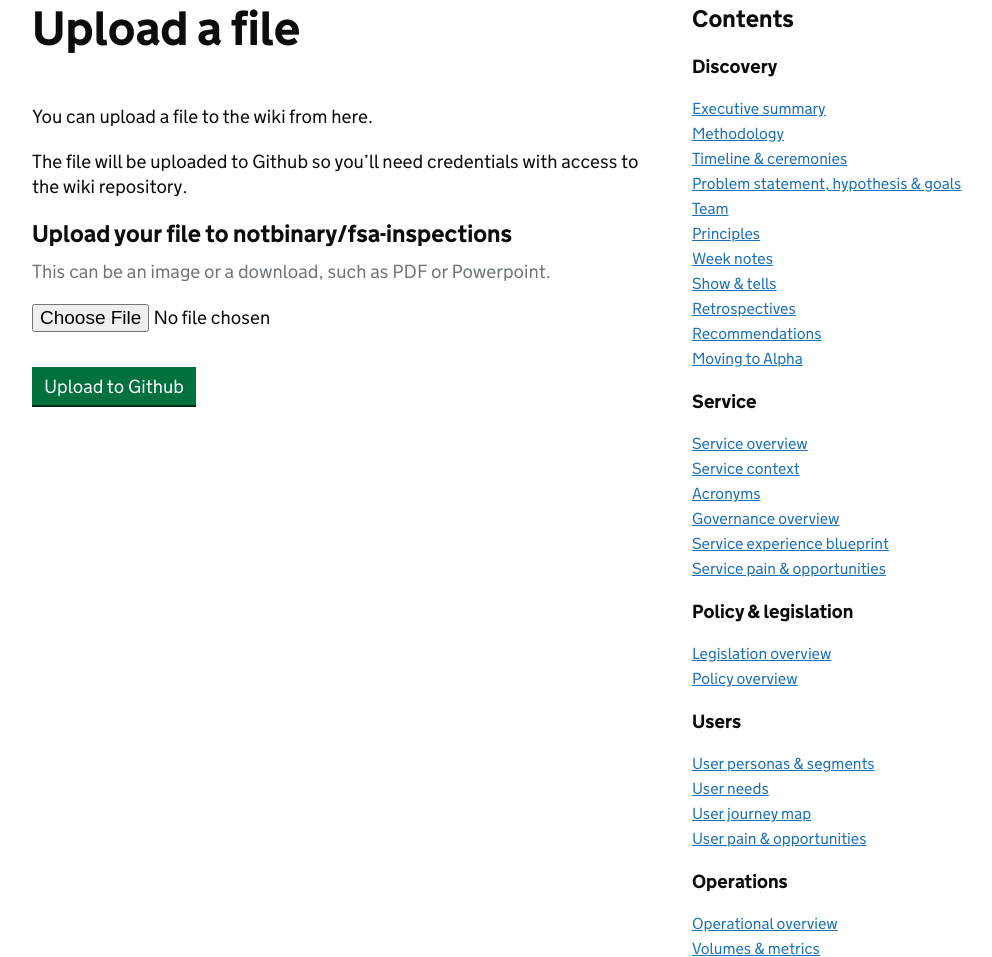
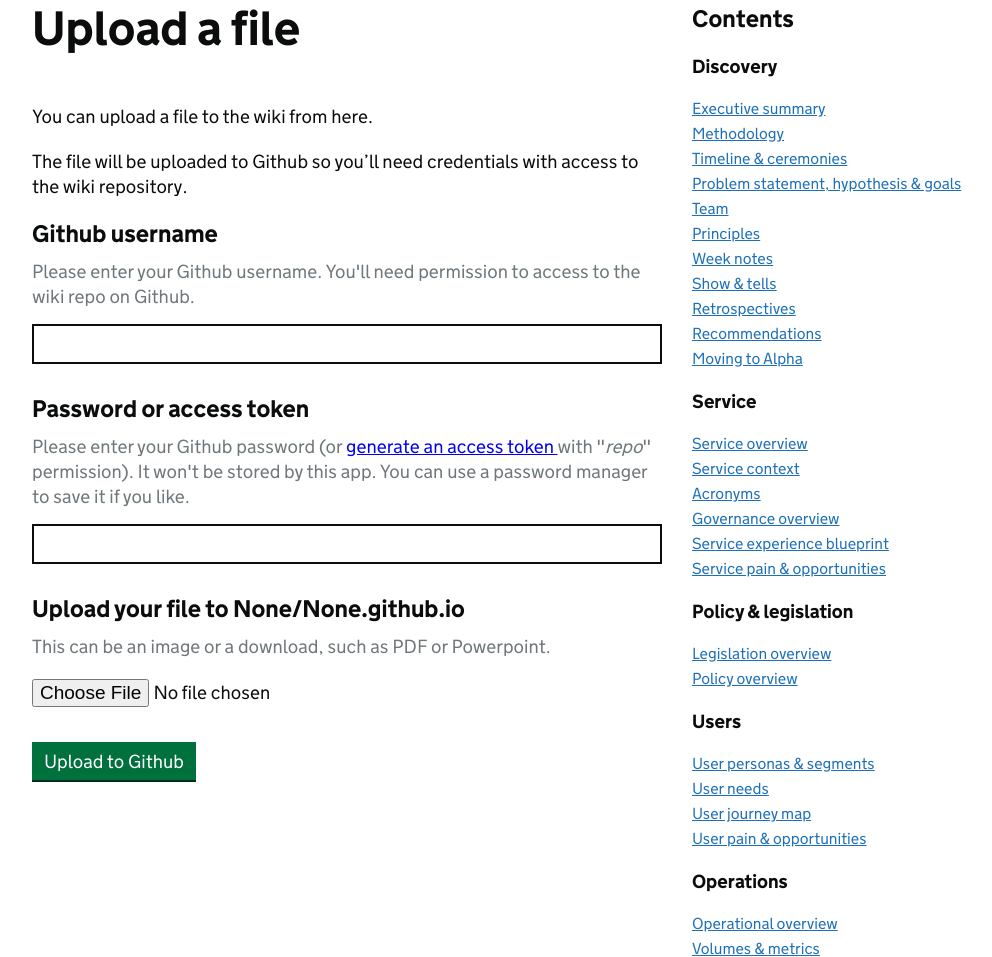
Before and after one commit to davidcarboni/wikload, a Flask app: page /Upload in a window 1280 px wide. Shown: the part 146-1103 px from the top of the page, without its empty margins (128-1120 px from the left). Run offline with Flask 2, Linux system fonts and the light colour scheme; parts of the project's set-up code (start-up, migrations or seed data) failed here and were passed over; some libraries are stand-ins or nearby versions.

Commit message:
Added Github authentication fields.

```diff
--- a/app/templates/upload.html
+++ b/app/templates/upload.html
@@ -101,36 +101,41 @@
 
       <form method="post" action="/upload" enctype="multipart/form-data">
 
-        <!-- <div class="govuk-form-group">
-          <label class="govuk-label govuk-label--m" for="email">
+        <div class="govuk-form-group">
+          <label class="govuk-label govuk-label--m" for="username">
               Github username
           </label>
           <span id="username-hint" class="govuk-hint">
-            Please enter your Github username. You must have permission to access to the wiki repo on Github.
+              Please enter your Github username.
+              You'll need permission to access to the wiki repo on Github.
           </span>
-          <input class="govuk-input" id="email" name="email" type="email" autocomplete="email" spellcheck="false">
+          <input class="govuk-input" id="username" name="username" type="text" autocomplete="email" spellcheck="false">
         </div>
 
         <div class="govuk-form-group">
           <label class="govuk-label govuk-label--m" for="password">
-              Github password
+              Password or access token
           </label>
           <span id="password-hint" class="govuk-hint">
-            Please enter your Github password (or access token). This will be sent directly to Github. It will never be stored by this app.
+              Please enter your Github password
+              (or <a href="https://github.com/settings/tokens/new">
+                generate an access token
+              </a> with "<em>repo</em>" permission).
+              It won't be stored by this app.
+              You can use a password manager to save it if you like.
           </span>
           <input class="govuk-input" id="password" name="password" type="password" autocomplete="new-password" spellcheck="false">
-        </div> -->
+        </div>
 
         <div class="govuk-form-group">
           <label class="govuk-label govuk-label--m" for="file">
-              Upload your file to notbinary/fsa-inspections
+              Upload your file to {{ repo }}
           </label>
           <span id="file-hint" class="govuk-hint">
               This can be an image or a download, such as PDF or Powerpoint.
           </span>
           <input class="govuk-file-upload" id="file" name="file" type="file" aria-describedby="upload-hint">
         </div>
-
 
         <button type="submit" class="govuk-button" data-module="govuk-button">
           Upload to Github
@@ -150,25 +155,6 @@
         </h2>
         <nav role="navigation" aria-labelledby="subsection-title">
           {{ nav }}
-          <!--
-          <ul class="govuk-list govuk-!-font-size-16">
-            <li class="gem-c-related-navigation__link">
-              <a class="govuk-link" href="#/get-a-passport-urgently">Get a passport urgently</a>
-            </li>
-            <li class="gem-c-related-navigation__link">
-              <a class="govuk-link" href="#/renew-adult-passport">Renew or replace your adult passport</a>
-            </li>
-            <li class="gem-c-related-navigation__link">
-              <a class="govuk-link" href="#/passport-fees">Passport fees</a>
-            </li>
-            <li class="gem-c-related-navigation__link">
-              <a class="govuk-link" href="#/government/news/need-to-renew-your-british-passport-go-online">Need to renew your British passport? Go online</a>
-            </li>
-            <li class="gem-c-related-navigation__link">
-              <a class="govuk-link" href="#/government/news/changes-to-passport-applications-for-british-nationals-living-abroad">Changes to passport applications for British nationals living abroad</a>
-            </li>
-          </ul>
-        -->
         </nav>
       </aside>
 
```
